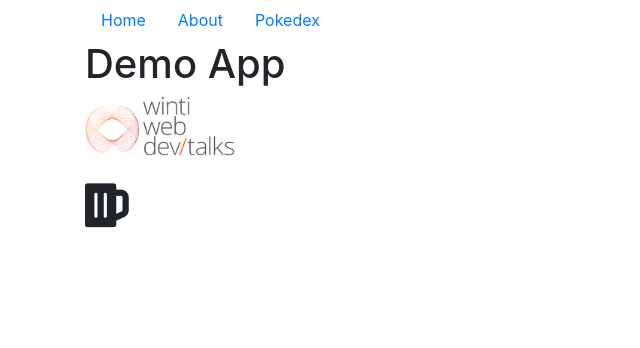
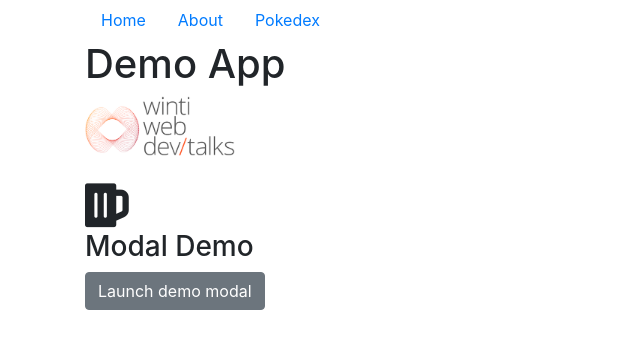
Before and after one commit to demianh/wwd_vuejs_setup, a Vue app in the folder demo/: page /#/ in a window 1280 px wide. Shown: the top 348 px of the page, without its empty margins (0-640 px from the left). Built offline with nearby package versions, Linux system fonts and the light colour scheme.

Commit message:
add bootstrap-vue modal example

```diff
--- a/demo/src/views/Home.vue
+++ b/demo/src/views/Home.vue
@@ -4,15 +4,28 @@
     <img alt="Vue logo" src="../assets/logo.png" class="logo">
     <br><br>
     <i class="fa fa-beer"></i>
+    <div>
+      <h3>Modal Demo</h3>
+      <b-button @click="$refs.modal1.show()">Launch demo modal</b-button>
+      <b-modal id="modal-1" title="BootstrapVue" ref="modal1">
+        <p class="my-4">Hello from modal!</p>
+      </b-modal>
+    </div>
   </div>
 </template>
 
 <script lang="ts">
 import { Component, Vue } from 'vue-property-decorator';
-import {IAppState} from "@/store/modules/App"; // @ is an alias to /src
+import {IAppState} from "@/store/modules/App";
+import {BModal} from "bootstrap-vue";
 
 @Component({})
 export default class Home extends Vue {
+
+  $refs!: {
+    modal1: BModal
+  };
+
   get appstate(): IAppState {
     return this.$store.state.App;
   }
```
